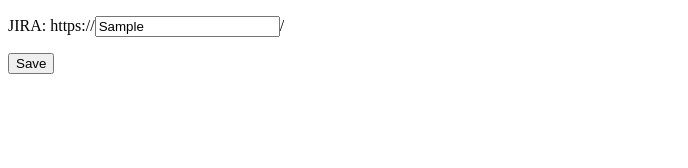
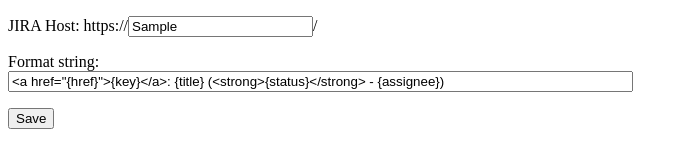
Before and after one commit to tomlongridge/jiraclipboard, a browser extension: page options.html in a window 1280 px wide. Both pictures are taken after typing "Sample" into the empty fields and a click on the button "Save". Shown: the whole page, without its empty margins (0-688 px from the left). Drawn offline with Linux system fonts and the light colour scheme.

Commit message:
Added format string option

```diff
--- a/options.html
+++ b/options.html
@@ -7,8 +7,14 @@
 
   <p>
     <label>
-      JIRA:
+      JIRA Host:
       https://<input type="text" id="jiraURL" />/
+    </label>
+  </p>
+  <p>
+    <label>
+      Format string:
+      <input type="text" id="formatString" size="75" />
     </label>
   </p>
 
--- a/options.js
+++ b/options.js
@@ -1,10 +1,10 @@
 function saveOptions() {
   chrome.storage.sync.set({
-    jiraURL: document.getElementById('jiraURL').value
+    jiraURL: document.getElementById('jiraURL').value,
+    formatString: document.getElementById('formatString').value
   }, function() {
-    // Update status to let user know options were saved.
     var status = document.getElementById('message');
-    status.textContent = 'URL saved.';
+    status.textContent = 'Changes saved.';
     setTimeout(function() {
       status.textContent = '';
     }, 2000);
@@ -13,9 +13,11 @@
 
 function getOptions() {
   chrome.storage.sync.get({
-    jiraURL: ''
+    jiraURL: '',
+    formatString: '<a href="{href}">{key}</a>: {title} (<strong>{status}</strong> - {assignee})'
   }, function(items) {
     document.getElementById('jiraURL').value = items.jiraURL;
+    document.getElementById('formatString').value = items.formatString;
   });
 }
 
```
Also changed, not shown: popup.js (+9 -3 lines).
